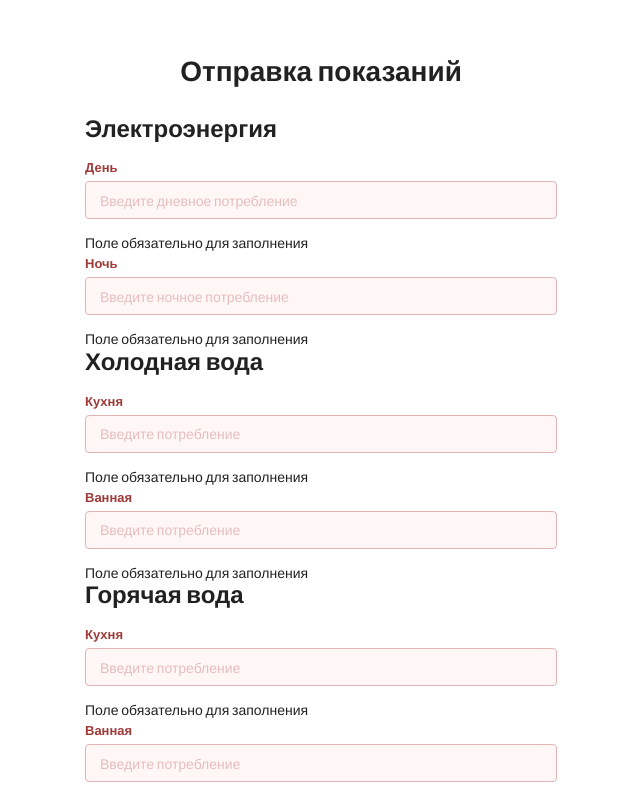
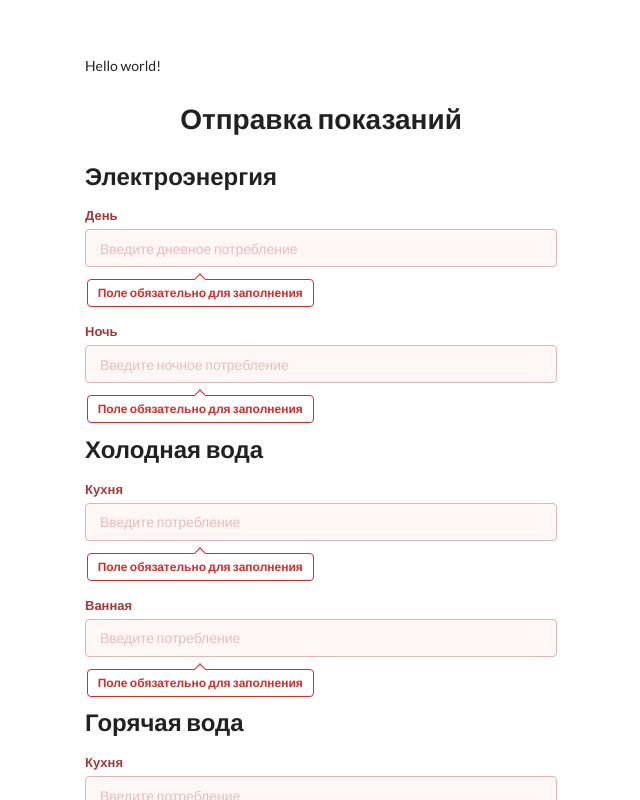
Before and after one commit to averholantsev/indicators_transfer, a React (Create React App) app: page / in a window 1280 px wide. Both pictures are taken after typing "Sample", "Sample", "Sample", "Sample", "Sample", "Sample" into the empty fields and a click on the button "Отправить". Shown: the top 800 px of the page, without its empty margins (319-959 px from the left). Built offline with nearby package versions, Linux system fonts and the light colour scheme.

Commit message:
modal+ backdrop

```diff
--- /dev/null
+++ b/src/components/UI/Backdrop/Backdrop.css
@@ -0,0 +1,9 @@
+.Backdrop {
+  width: 100%;
+  height: 100%;
+  position: fixed;
+  z-index: 100;
+  left: 0;
+  top: 0;
+  background-color: rgba(0, 0, 0, 0.5);
+}
--- /dev/null
+++ b/src/components/UI/Backdrop/Backdrop.js
@@ -0,0 +1,10 @@
+/* eslint-disable no-unused-vars */
+import React from "react";
+import classes from "./Backdrop.css";
+
+const Backdrop = props =>
+  props.show ? (
+    <div className={classes.Backdrop} onClick={props.clicked}></div>
+  ) : null;
+
+export default Backdrop;
--- a/src/components/UI/Inputs/InputNum.js
+++ b/src/components/UI/Inputs/InputNum.js
@@ -2,6 +2,7 @@
 import NumberFormat from 'react-number-format';
 
 const inputNum = (props) => {
+  const alertMessage = (<div className="ui pointing red basic label">{props.errorMessage}</div>);
   return (
     <div className={props.classEnter}>
       <label htmlFor={props.id}>{props.label}</label>
@@ -15,6 +16,7 @@
         onChange={props.changed}
         value={props.value}
       />
+      {props.invalid ? null : alertMessage}
     </div>
   )
 };
--- /dev/null
+++ b/src/components/UI/Modal/Modal.css
@@ -0,0 +1,20 @@
+.Modal {
+  position: fixed;
+  z-index: 500;
+  background-color: white;
+  width: 70%;
+  border: 1px solid #ccc;
+  box-shadow: 1px 1px 1px black;
+  padding: 16px;
+  left: 15%;
+  top: 30%;
+  box-sizing: border-box;
+  transition: all 0.3s ease-out;
+}
+
+@media (min-width: 600px) {
+  .Modal {
+      width: 500px;
+      left: calc(50% - 250px);
+  }
+}
--- /dev/null
+++ b/src/components/UI/Modal/Modal.js
@@ -0,0 +1,30 @@
+/* eslint-disable react/prop-types */
+import React, { Component } from "react";
+import classes from "./Modal.css";
+import Backdrop from "../Backdrop/Backdrop";
+
+class Modal extends Component {
+  // eslint-disable-next-line no-unused-vars
+  shouldComponentUpdate(nextProps, nextState) {
+    return nextProps.show !== this.props.show;
+  }
+
+  render() {
+    return (
+      <div>
+        <Backdrop show={this.props.show} clicked={this.props.modalClosed} />
+        <div
+          className={classes.Modal}
+          style={{
+            transform: this.props.show ? "translateY(0)" : "translateY(-100vh)",
+            opacity: this.props.show ? "1" : "0"
+          }}
+        >
+          {this.props.children}
+        </div>
+      </div>
+    );
+  }
+}
+
+export default Modal;
--- a/src/containers/IndicatorsInsert/IndicatorsInsert.css
+++ b/src/containers/IndicatorsInsert/IndicatorsInsert.css
@@ -6,3 +6,7 @@
   text-align: center;
   margin-bottom: 2rem !important;
 }
+
+.indicator_container {
+  margin-bottom: 1rem;
+}
--- a/src/containers/IndicatorsInsert/IndicatorsInsert.js
+++ b/src/containers/IndicatorsInsert/IndicatorsInsert.js
@@ -1,6 +1,7 @@
 import React, { Component } from "react";
 import InputNum from "../../components/UI/Inputs/InputNum";
 import Button from "../../components/UI/Button/Button";
+import Modal from '../../components/UI/Modal/Modal'
 import "./IndicatorsInsert.css";
 
 class IndicatorsInsert extends Component {
@@ -16,7 +17,8 @@
     HotWaterKittchen: "",
     HotWaterKittchenValid: true,
     HotWaterBathroom: "",
-    HotWaterBathroomValid: true
+    HotWaterBathroomValid: true,
+    Sending: true
   };
 
   setStateParam = (param, event) => {
@@ -25,11 +27,10 @@
 
     this.setState({ [param]: eventValue });
     this.setState({ [enteredField]: true });
+  };
 
-    /* if (Number(eventValue) || event.target.value === "") {
-      this.setState({ [param]: eventValue });
-      this.setState({ [enteredField]: true });
-    } */
+  purchaseCancelHandler = () => {
+    this.setState({ purchasing: false });
   };
 
   sendIndicators = event => {
@@ -96,87 +97,113 @@
     const inputError = ["field", "error"];
 
     return (
-      <div className="ui center container ui_center">
+      <div className="ui center ui_center">
+        <Modal
+          show={this.state.Sending}
+          modalClosed={this.purchaseCancelHandler}
+        >
+          Hello world!
+        </Modal>
         <h1 className="ui header h1_center">Отправка показаний</h1>
         <form className="ui form">
-          <div>
+          <div className="indicator_container">
             <h2 className="ui header">Электроэнергия</h2>
             <InputNum
-              classEnter={this.state.ElectricityDayValid ? inputClasses.join(" ") : inputError.join(" ")}
+              classEnter={
+                this.state.ElectricityDayValid
+                  ? inputClasses.join(" ")
+                  : inputError.join(" ")
+              }
               id={"ElectricityDay"}
               label={"День"}
               placeholder={"Введите дневное потребление"}
               name={"ElectricityDay"}
               changed={event => this.setStateParam("ElectricityDay", event)}
               value={this.state.ElectricityDay}
+              invalid={this.state.ElectricityDayValid}
+              errorMessage={errorMessage}
             />
-            <span>{this.state.ElectricityDayValid ? null : errorMessage}</span>
             <InputNum
-              classEnter={this.state.ElectricityNightValid ? inputClasses.join(" ") : inputError.join(" ")}
+              classEnter={
+                this.state.ElectricityNightValid
+                  ? inputClasses.join(" ")
+                  : inputError.join(" ")
+              }
               id={"ElectricityNight"}
               label={"Ночь"}
               placeholder={"Введите ночное потребление"}
               name={"ElectricityNight"}
               changed={event => this.setStateParam("ElectricityNight", event)}
               value={this.state.ElectricityNight}
+              invalid={this.state.ElectricityNightValid}
+              errorMessage={errorMessage}
             />
-            <span>
-              {this.state.ElectricityNightValid ? null : errorMessage}
-            </span>
           </div>
-          <div>
+          <div className="indicator_container">
             <h2 className="ui header">Холодная вода</h2>
             <InputNum
-              classEnter={this.state.ColdWaterKittchenValid ? inputClasses.join(" ") : inputError.join(" ")}
+              classEnter={
+                this.state.ColdWaterKittchenValid
+                  ? inputClasses.join(" ")
+                  : inputError.join(" ")
+              }
               id={"ColdWaterKittchen"}
               label={"Кухня"}
               placeholder={"Введите потребление"}
               name={"ColdWaterKittchen"}
               changed={event => this.setStateParam("ColdWaterKittchen", event)}
               value={this.state.ColdWaterKittchen}
+              invalid={this.state.ColdWaterKittchenValid}
+              errorMessage={errorMessage}
             />
-            <span>
-              {this.state.ColdWaterKittchenValid ? null : errorMessage}
-            </span>
             <InputNum
-              classEnter={this.state.ColdWaterBathroomValid ? inputClasses.join(" ") : inputError.join(" ")}
+              classEnter={
+                this.state.ColdWaterBathroomValid
+                  ? inputClasses.join(" ")
+                  : inputError.join(" ")
+              }
               id={"ColdWaterBathroom"}
               label={"Ванная"}
               placeholder={"Введите потребление"}
               name={"ColdWaterBathroom"}
               changed={event => this.setStateParam("ColdWaterBathroom", event)}
               value={this.state.ColdWaterBathroom}
+              invalid={this.state.ColdWaterBathroomValid}
+              errorMessage={errorMessage}
             />
-            <span>
-              {this.state.ColdWaterBathroomValid ? null : errorMessage}
-            </span>
           </div>
-          <div>
+          <div className="indicator_container">
             <h2 className="ui header">Горячая вода</h2>
             <InputNum
-              classEnter={this.state.HotWaterKittchenValid ? inputClasses.join(" ") : inputError.join(" ")}
+              classEnter={
+                this.state.HotWaterKittchenValid
+                  ? inputClasses.join(" ")
+                  : inputError.join(" ")
+              }
               id={"HotWaterKittchen"}
               label={"Кухня"}
               placeholder={"Введите потребление"}
               name={"HotWaterKittchen"}
               changed={event => this.setStateParam("HotWaterKittchen", event)}
               value={this.state.HotWaterKittchen}
+              invalid={this.state.HotWaterKittchenValid}
+              errorMessage={errorMessage}
             />
-            <span>
-              {this.state.HotWaterKittchenValid ? null : errorMessage}
-            </span>
             <InputNum
-              classEnter={this.state.HotWaterBathroomValid ? inputClasses.join(" ") : inputError.join(" ")}
+              classEnter={
+                this.state.HotWaterBathroomValid
+                  ? inputClasses.join(" ")
+                  : inputError.join(" ")
+              }
               id={"HotWaterBathroom"}
               label={"Ванная"}
               placeholder={"Введите потребление"}
               name={"HotWaterBathroom"}
               changed={event => this.setStateParam("HotWaterBathroom", event)}
               value={this.state.HotWaterBathroom}
+              invalid={this.state.HotWaterBathroomValid}
+              errorMessage={errorMessage}
             />
-            <span>
-              {this.state.HotWaterBathroomValid ? null : errorMessage}
-            </span>
           </div>
           <Button
             classUI="ui primary button"
```
